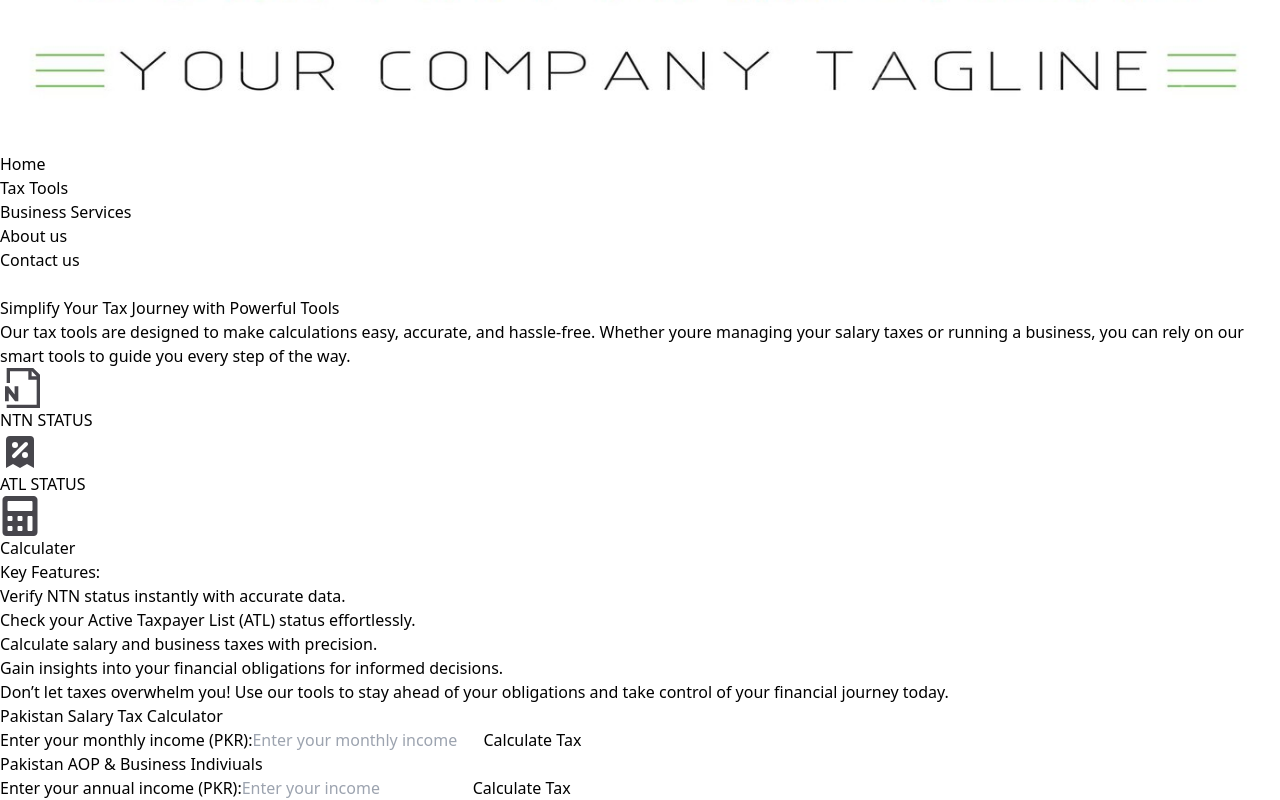
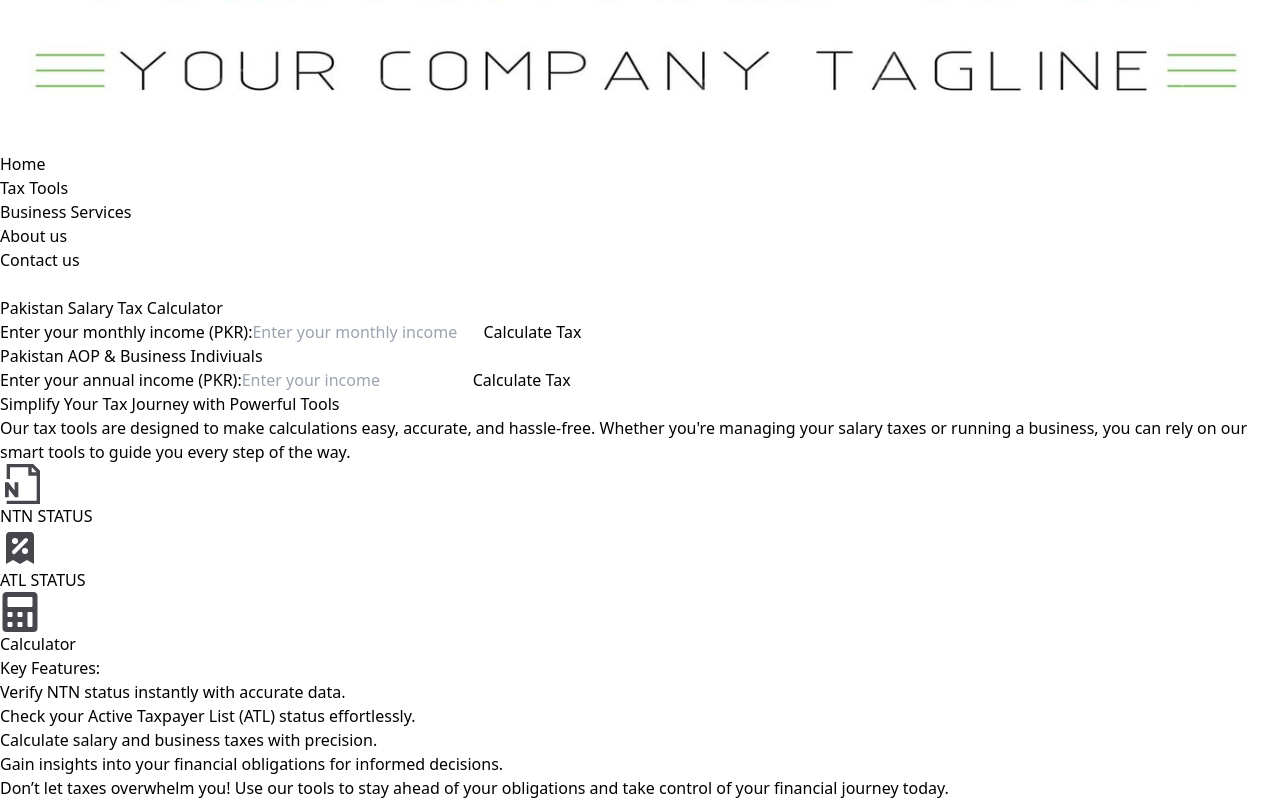
Before and after one commit to Hamza-Hashmi024/filer-, a React (Vite) app: page /taxtools in a window 1280 px wide. Shown: the part 587-1387 px from the top of the page. Built offline with nearby package versions, Linux system fonts and the light colour scheme.

Commit message:
update routes

```diff
--- a/src/App.jsx
+++ b/src/App.jsx
@@ -6,6 +6,7 @@ import Contactus from "./Pages/Contactus";
 import BusinessServices from "./Pages/BusinessServices";
 import TaxTools from "./Components/TaxTools";
 import NtNStatus from "./Tools/NtNStatus";
+import ATLstatus from "./Tools/ATLstatus";
 
 
 
@@ -20,6 +21,7 @@ const App = () => {
       <Route path="/services" element={<BusinessServices/>}/>
       <Route path="/taxtools" element={<TaxTools/>}/>
       <Route path="/ntnstatuschecker" element={<NtNStatus/>}/>
+      <Route path="/Atlstatus" element={<ATLstatus/>}/>
     </Routes>
     </BrowserRouter>
   )
--- a/src/Components/TaxTools.jsx
+++ b/src/Components/TaxTools.jsx
@@ -12,10 +12,10 @@ const TaxTools = () => {
       <Navbar />
       <div className="min-h-screen mt-35  flex flex-col items-center justify-center bg-white py-10 px-4">
 
-        <TaxToolsection/>
 
 
-        <div className="flex flex-wrap gap-20 justify-center">
+
+        <div className="flex mt-20 flex-wrap gap-20 justify-center">
           {/* Salary Tax Calculator */}
           <div className="w-full max-w-xs sm:max-w-md lg:w-96">
             <SalaryTaxCalculator />
@@ -26,6 +26,7 @@ const TaxTools = () => {
             <AOPBusinessTaxCalculator />
           </div>
         </div>
+        <TaxToolsection/>
       </div>
     </div>
   );
--- /dev/null
+++ b/src/Tools/ATLstatus.jsx
@@ -0,0 +1,15 @@
+import  Navbar from "../Components/Navbar"
+import TaxToolsection from "./TaxToolsection"
+
+const ATLstatus = () => {
+  return (
+    <div>
+    <div>
+        <Navbar/>
+      <TaxToolsection/>
+      </div>
+    </div>
+  )
+}
+
+export default ATLstatus
--- a/src/Tools/TaxToolsection.jsx
+++ b/src/Tools/TaxToolsection.jsx
@@ -6,32 +6,41 @@ import { useNavigate } from "react-router-dom";
 const TaxToolsection = () => {
     const navigate = useNavigate()
   return (
-    <div>
-       <div className="text-center mt-40 w-full md:w-3/4 px-4 mb-10">
+       <div className="flex items-center justify-center min-h-screen bg-white">
+    <div className="text-center w-full md:w-3/4 px-4">
       <h1 className="text-3xl md:text-4xl font-semibold text-[#47464C]">
         Simplify Your Tax Journey with Powerful Tools
       </h1>
       <p className="text-[#47464C] font-medium mt-4 text-base md:text-lg">
         Our tax tools are designed to make calculations easy, accurate, and
-            hassle-free. Whether youre managing your salary taxes or running a
+        hassle-free. Whether you're managing your salary taxes or running a
         business, you can rely on our smart tools to guide you every step of
         the way.
       </p>
       <div className="mt-6 flex flex-wrap items-center justify-center gap-6">
         {/* NTN Status */}
-            <div className="bg-[#B4C424] w-40 h-40 flex flex-col items-center justify-center rounded-full shadow-lg transform transition duration-300 hover:scale-105">
-              <GrDocumentNotes   onClick={() => navigate("/ntnstatuschecker")} size={40} color="#47464C" />
+        <div
+          onClick={() => navigate("/ntnstatuschecker")}
+          className="bg-[#B4C424] cursor-pointer w-40 h-40 flex flex-col items-center justify-center rounded-full shadow-lg transform transition duration-300 hover:scale-105"
+        >
+          <GrDocumentNotes size={40} color="#47464C" />
           <p className="font-semibold text-[#47464C] mt-2">NTN STATUS</p>
         </div>
         {/* ATL Status */}
-            <div className="bg-[#B4C424] w-40 h-40 flex flex-col items-center justify-center rounded-full shadow-lg transform transition duration-300 hover:scale-105">
+        <div
+          onClick={() => navigate("/Atlstatus")}
+          className="bg-[#B4C424] cursor-pointer w-40 h-40 flex flex-col items-center justify-center rounded-full shadow-lg transform transition duration-300 hover:scale-105"
+        >
           <HiReceiptTax size={40} color="#47464C" />
           <p className="font-semibold text-[#47464C] mt-2">ATL STATUS</p>
         </div>
-            {/* calculater */}
-            <div className="bg-[#B4C424] w-40 h-40 flex flex-col items-center justify-center rounded-full shadow-lg transform transition duration-300 hover:scale-105">
+        {/* Calculator */}
+        <div
+          onClick={() => navigate("/taxtools")}
+          className="bg-[#B4C424] cursor-pointer w-40 h-40 flex flex-col items-center justify-center rounded-full shadow-lg transform transition duration-300 hover:scale-105"
+        >
           <FaCalculator size={40} color="#47464C" />
-              <p className="font-semibold text-[#47464C] mt-2">Calculater</p>
+          <p className="font-semibold text-[#47464C] mt-2">Calculator</p>
         </div>
       </div>
       <p className="font-semibold text-lg md:text-xl text-[#47464C] mt-8">
@@ -42,8 +51,7 @@ const TaxToolsection = () => {
         <li>Check your Active Taxpayer List (ATL) status effortlessly.</li>
         <li>Calculate salary and business taxes with precision.</li>
         <li>
-              Gain insights into your financial obligations for informed
-              decisions.
+          Gain insights into your financial obligations for informed decisions.
         </li>
       </ul>
       <p className="text-[#47464C] font-semibold mt-10 text-sm md:text-base">
```
Lines whose indentation alone changed are shown as unchanged.
